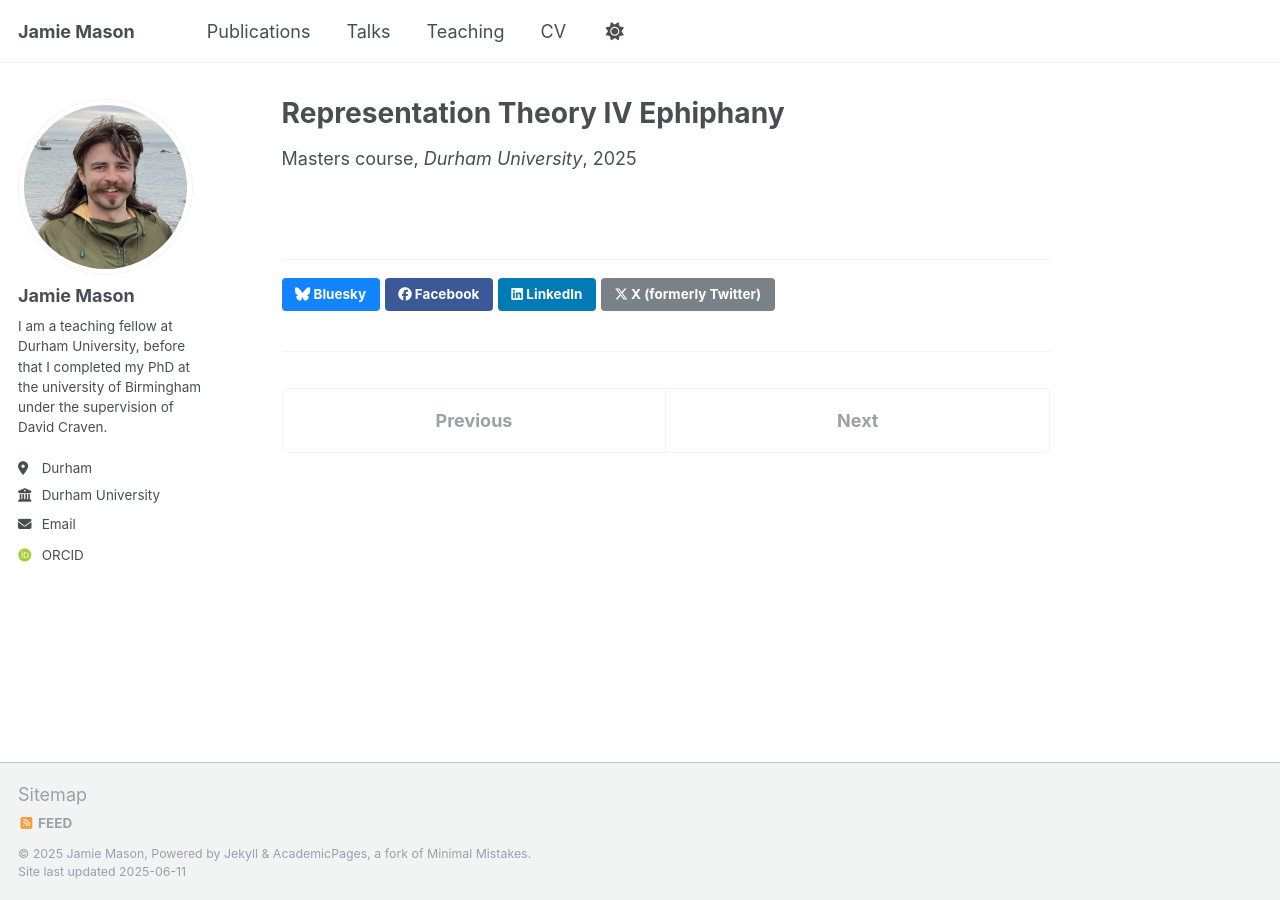
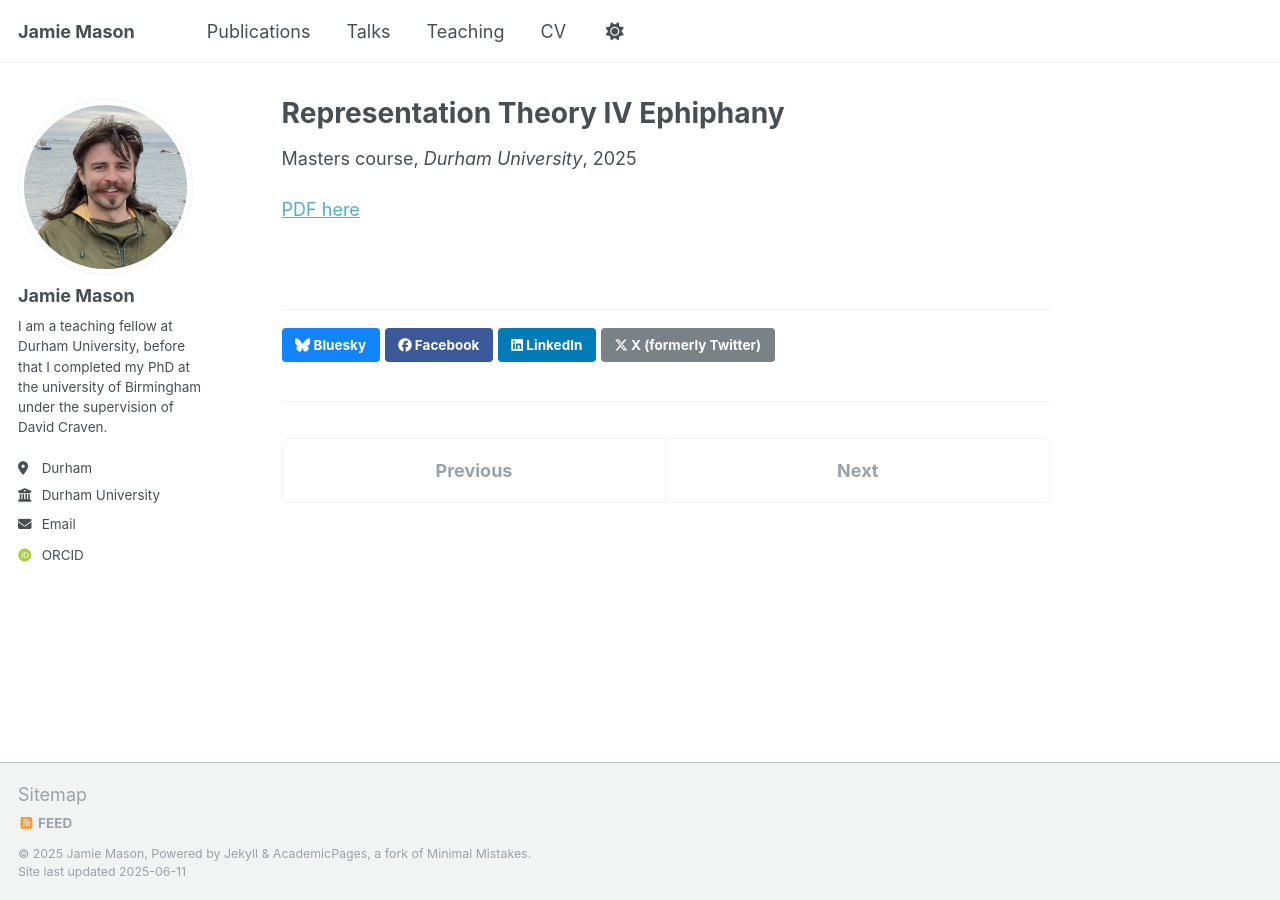
Before and after one commit to fake-versace/fake-versace.github.io, a Jekyll site: the page built from _teaching/2025-epiphany-representation-theory.md, in a window 1280 px wide. Built offline with Jekyll 4.4.1, drawn with Linux system fonts in a browser that asks for light colours; some web fonts are replaced.

Commit message:
Update 2025-epiphany-representation-theory.md

```diff
--- a/_teaching/2025-epiphany-representation-theory.md
+++ b/_teaching/2025-epiphany-representation-theory.md
@@ -6,5 +6,6 @@ permalink: /teaching/2025-epiphany-representation-theory
 venue: "Durham University"
 date: 2025-02-01
 location: "Durham"
-paperurl: 'http://fake-versace.github.io/files/Representationtheorynotesepiphany.pdf'
 ---
+
+[PDF here](http://fake-versace.github.io/files/Representationtheorynotesepiphany.pdf)
```
